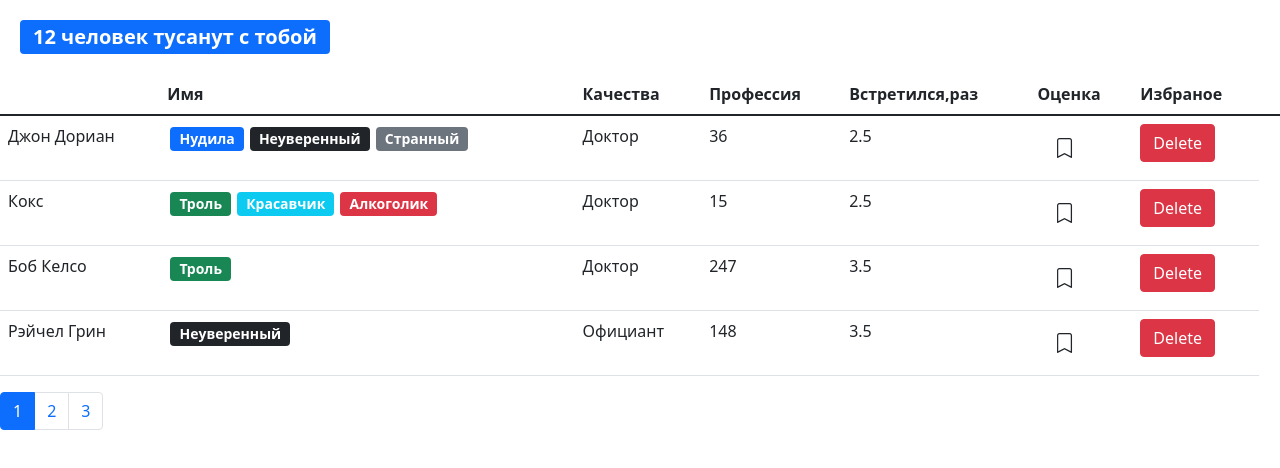
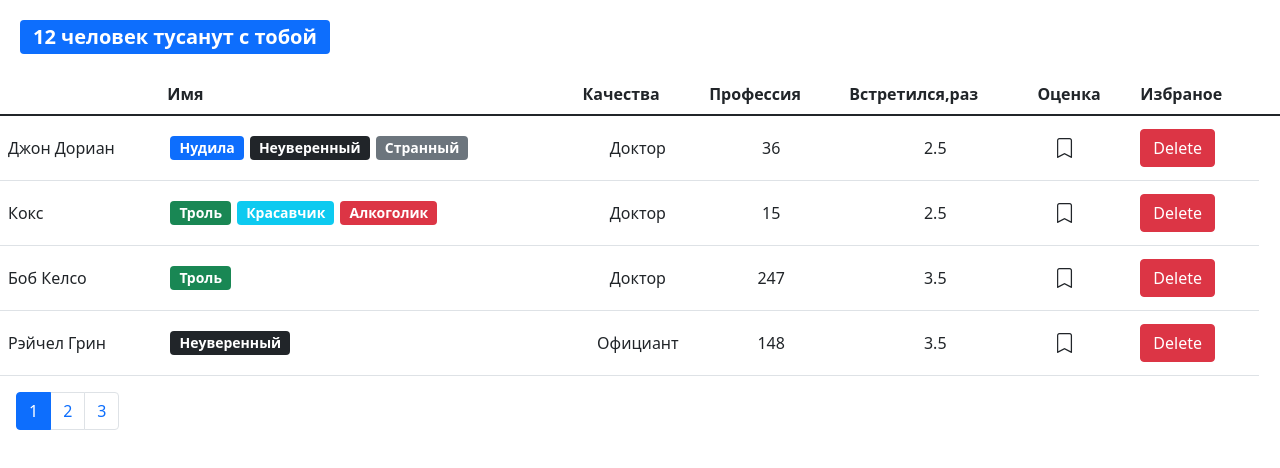
Before and after one commit to orlovaleksandr89/fast_company, a React (Create React App) app: page / in a window 1280 px wide. Shown: the top 468 px of the page. Built offline with nearby package versions, Linux system fonts and the light colour scheme.

Commit message:
extra classes for Pagination and User components

```diff
--- a/src/components/Pagination.jsx
+++ b/src/components/Pagination.jsx
@@ -9,7 +9,7 @@ const Pagination = (props) => {
   if (pageCount === 1) return null
   return (
     <nav aria-label="Page navigation example">
-      <ul className="pagination">
+      <ul className="pagination mx-3">
         {pages.map((page) => {
           return (
             <li
--- a/src/components/User.jsx
+++ b/src/components/User.jsx
@@ -17,23 +17,25 @@ const User = ({
 }) => {
   return (
     <tr key={_id}>
-      <td style={{ fontWeight: '500' }}>{name}</td>
-      <td>
+      <td className=" align-middle" style={{ fontWeight: '500' }}>
+        {name}
+      </td>
+      <td className=" align-middle">
         {qualities.map((quality, i) => {
           return <Quality key={i} {...quality} />
         })}
       </td>
-      <td>{profession.name}</td>
-      <td>{completedMeetings}</td>
-      <td>{rate}</td>
-      <td>
+      <td className="text-center align-middle">{profession.name}</td>
+      <td className="text-center align-middle">{completedMeetings}</td>
+      <td className="text-center align-middle">{rate}</td>
+      <td className=" align-middle">
         <Bookmark
           toggleBookMarkHanble={toggleBookMarkHanble}
           id={_id}
           status={status}
         />
       </td>
-      <td>
+      <td className=" align-middle">
         <button
           className="btn btn-danger"
           onClick={() => {
```
